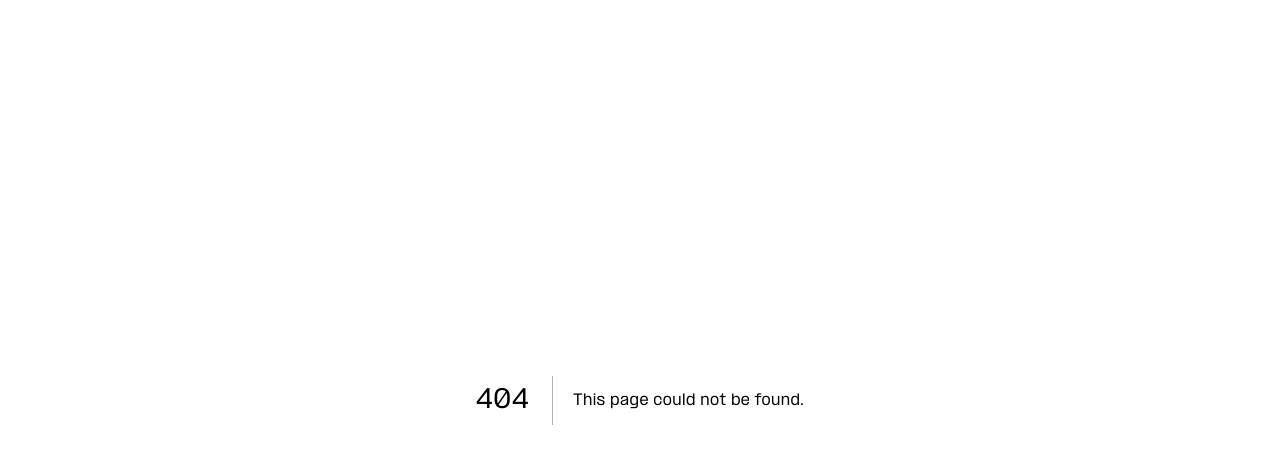
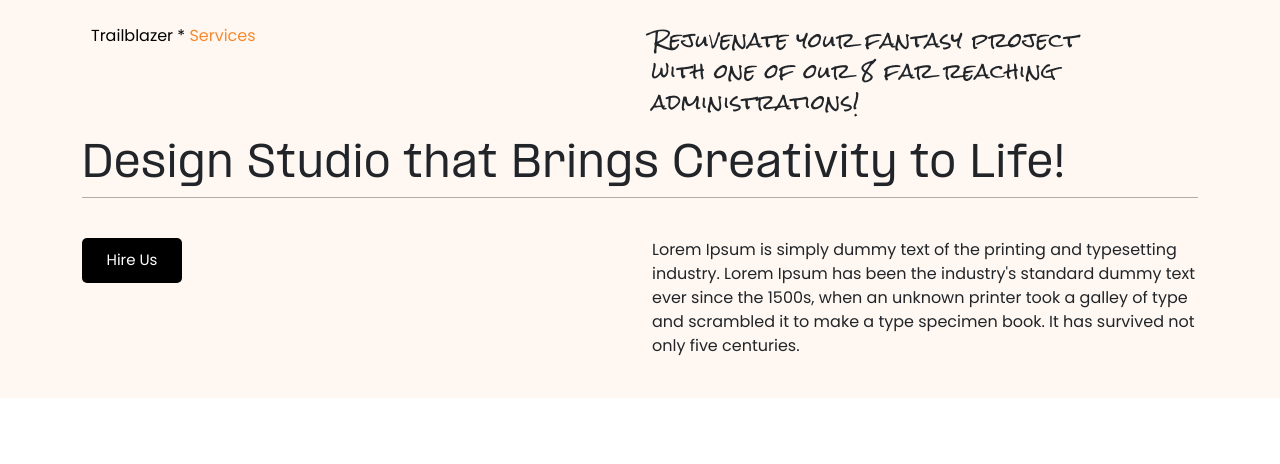
Before and after one commit to nikhil8052/3d-website, a Next.js app: page /services in a window 1280 px wide. Before the commit this address had no page. Shown: the top 464 px of the page. Built offline with nearby package versions, Linux system fonts and the light colour scheme.

Commit message:
dec1024 latest code

```diff
--- a/package.json
+++ b/package.json
@@ -11,6 +11,7 @@
   "dependencies": {
     "@react-three/drei": "^9.58.0",
     "@react-three/fiber": "^8.14.0",
+    "bootstrap": "^5.3.3",
     "formidable": "^3.5.2",
     "gsap": "^3.12.5",
     "next": "15.0.3",
--- a/src/pages/_app.tsx
+++ b/src/pages/_app.tsx
@@ -1,7 +1,9 @@
+
 import "@/styles/globals.css";
 import { Rock_Salt, Poppins } from "next/font/google";
 import type { AppProps } from "next/app";
 import localFont from "next/font/local";
+
 
 // Load Local Fonts
 const ppFormulaCondensed = localFont({
--- /dev/null
+++ b/src/pages/components/laptopvideo.tsx
@@ -0,0 +1,23 @@
+"use client";  // Add this at the top
+
+import React from 'react';
+import { Html } from '../../../node_modules/next/document';
+import Image from 'next/image';
+
+const LaptopVideo = () => {
+  return (
+
+<section className="laptop-img">
+        <div className="container">
+            <div className="img-laptop">
+                {/* <img src="assets/images/laptopimg.png" class="img-fluid" alt="laptop"> */}
+                <Image src="/img/laptop-img.png" alt="Laptop Image" width={500} height={300} />
+            </div>
+        </div>
+    </section>
+
+
+    );
+};
+
+export default LaptopVideo;
--- /dev/null
+++ b/src/pages/layout/banner.js
@@ -0,0 +1,57 @@
+"use client";  // Add this at the top
+
+import React from 'react';
+// import Image from 'next/image';
+
+const HeroBanner = () => {
+  return (
+    <section class="banner  bg-brown">
+    <div class="container">
+        <div class="row py-4">
+            <div class="col-lg-6 col-md-6 col-sm-6">
+                <div class="banner-info-part-1">
+                    <div class="info-img">
+                    {/* <Image
+          src="/images/banner_incl_screen.svg"
+          alt="Banner Image"
+          width={1920}
+          height={300}
+        /> */}
+                    </div>
+                    <div class="banner-info-2">
+                        <a href="">Trailblazer * <span class="Services"> Services</span></a>
+                    </div>
+                </div>
+            </div>
+            <div class="col-lg-6 col-md-6 col-sm-6">
+                <div class="banner-info-part-2">
+                    Rejuvenate your fantasy project with one of our 8 far reaching administrations!
+                </div>
+            </div>
+        </div>
+        <div class="banner-part-3 ">
+            <h1>Design Studio that Brings Creativity to Life!</h1>
+        </div>
+        <div class="banner-part-4">
+            <div class="row fd">
+                <div class="col-lg-6  ">
+                    <div class="banner-btn">
+                        <a href="" class="cta hdr-btn">Hire Us</a>
+                    </div>
+                </div>
+                <div class="col-lg-6  ">
+                    <div class="banner-inner-text">
+                        Lorem Ipsum&nbsp;is simply dummy text of the printing and typesetting industry. Lorem Ipsum has
+                        been the industry's standard dummy text ever since the 1500s, when an unknown printer took a
+                        galley of type and scrambled it to make a type specimen book. It has survived not only five
+                        centuries.
+                    </div>
+                </div>
+            </div>
+        </div>
+    </div>
+</section>
+    );
+};
+
+export default HeroBanner;
--- /dev/null
+++ b/src/pages/services/index.tsx
@@ -0,0 +1,14 @@
+import React from 'react'
+import HeroBanner from '@/pages/layout/banner';
+import LaptopVideo from '@/pages/components/laptopvideo';
+import 'bootstrap/dist/css/bootstrap.min.css';
+
+export default function page() {
+  return (
+    // <banner/>
+    // <div>Services page is here man </div>
+    <HeroBanner/>
+    // <LaptopVideo/>
+
+  )
+}
--- /dev/null
+++ b/src/pages/services/layout.tsx
@@ -0,0 +1 @@
+ds
--- a/src/styles/globals.css
+++ b/src/styles/globals.css
@@ -395,3 +395,91 @@ html, body, #__next {
   gap: 50px;
 }
 }
+
+
+
+
+
+
+
+/* inner pages css start here */
+
+
+/* global css start here */
+
+
+.py_120 {
+  padding: 120px 0px;
+}
+.pb_120{
+  padding-bottom: 120px;
+}
+.pb_100{
+  padding-bottom: 100px;
+}
+.py_100{
+  padding: 100px 0;
+}
+
+a{
+  text-decoration: none;
+}
+.cta {
+  font-family: "Poppins", sans-serif;
+  font-size: 15px;
+  font-weight: 400;
+  line-height: 22.5px;
+  text-align: center;
+  text-underline-position: from-font;
+  text-decoration-skip-ink: none;
+  background: #000000;
+  color: #fff;
+  padding: 11px 24.5px;
+  display: inline-block;
+  max-width: 100%;
+  border-radius: 5px;
+  text-decoration: none;
+}
+
+.cta:hover {
+  color: #FFDCBF;
+
+}
+
+.bg-brown {
+  background-color: #fff8f2 !important;
+}
+
+
+
+/* banner sec css start here */
+
+.banner-info-2 a {
+  text-decoration: none;
+  color: black;
+}
+.banner-info-part-1 {
+  display: flex;
+  justify-content: start;
+  gap: 9px;
+}
+.banner-info-2 span.Services {
+  color: #F7892F;
+}
+.banner-info-part-2 {
+  font-family: Rock Salt;
+  font-size: 20px;
+  line-height: 31px;
+  letter-spacing: 0.03em;
+  max-width: 443.47px;
+}
+.banner-part-3 {
+  max-width: 1244px;
+}
+.banner-part-4 {
+  border-top: 1px solid #0000004D;
+  padding: 40px 0px;
+}
+.banner-inner-text {
+  max-width: 673px;
+}
```
Also changed, not shown: public/img/laptop-img.png (added), 1 other file (tests, documents, lock files or other folders).
